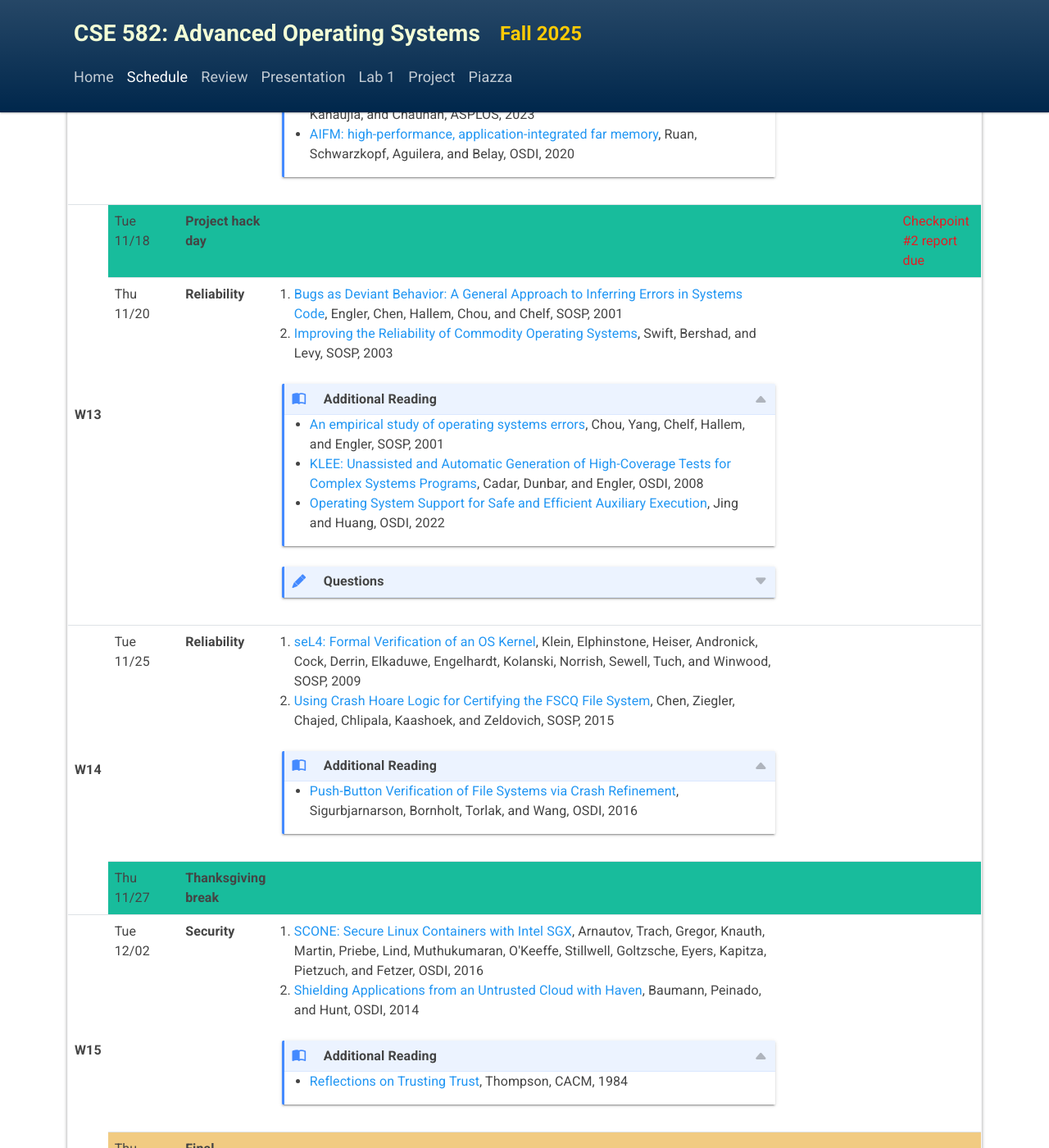
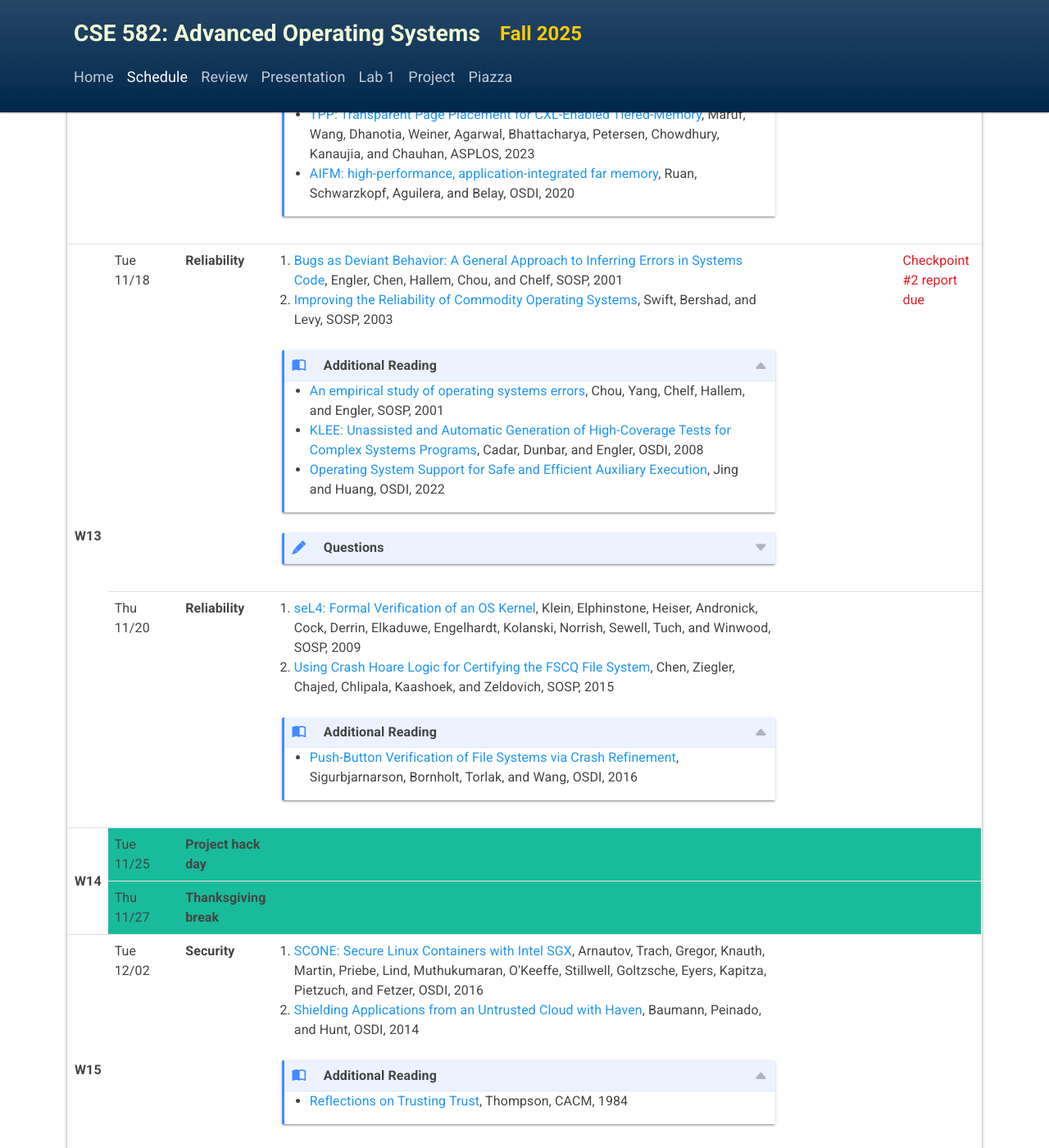
Before and after one commit to eecs582/eecs582.github.io, a Jekyll site: the page built from schedule.html, in a window 1280 px wide and 1400 px high, scrolled down 7623 px. Shown: the whole window at 82% size. Built offline with Jekyll 4.4.1, drawn with Linux system fonts in a browser that asks for light colours; some of the changed text lies outside the part shown.

Commit message:
update schedule

```diff
--- a/schedule.html
+++ b/schedule.html
@@ -646,15 +647,7 @@ layout: schedule
     </tr>
     <tr>
       <td rowspan="2" class="syllabus-week">W13</td>
-      <td class="success">Tue 11/18</td>
-      <td class="success">Project hack day</td>
-      <td class="success"></td>
-      <td class="success"></td>
-      <td class="success"><span class="text-danger">Checkpoint #2 report due</span></td>
-    </tr>
-    <tr>
-      <td style="display:none"></td>
-      <td>Thu 11/20</td>
+      <td>Tue 11/18</td>
       <td>Reliability</td>
       <td>
         <ol>
@@ -680,11 +673,11 @@ layout: schedule
         </details>
       </td>
       <td></td>
-      <td></td>
+      <td><span class="text-danger">Checkpoint #2 report due</span></td>
     </tr>
     <tr>
-      <td rowspan="2" class="syllabus-week">W14</td>
-      <td>Tue 11/25</td>
+      <td style="display:none"></td>
+      <td>Thu 11/20</td>
       <td>Reliability</td>
       <td>
         <ol>
@@ -700,6 +693,14 @@ layout: schedule
       </td>
       <td></td>
       <td></td>
+    </tr>
+    <tr>
+      <td rowspan="2" class="syllabus-week">W14</td>
+      <td class="success">Tue 11/25</td>
+      <td class="success">Project hack day</td>
+      <td class="success"></td>
+      <td class="success"></td>
+      <td class="success"></td>
     </tr>
     <tr>
       <td style="display:none"></td>
```
Also changed, not shown: other parts of schedule.html (+1 -0 lines).
